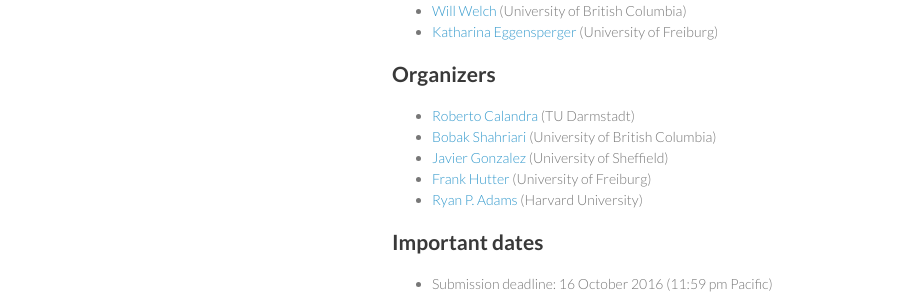
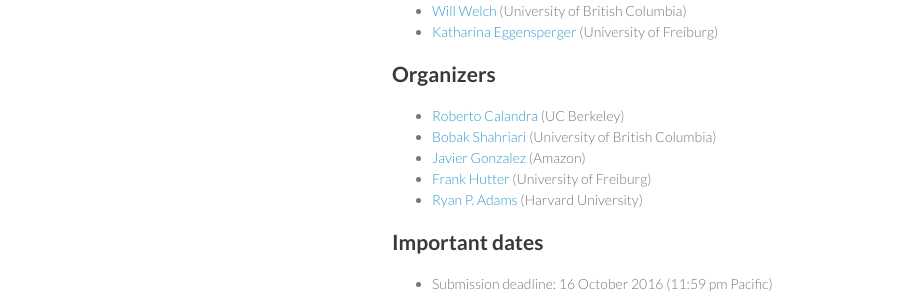
Before and after one commit to bayesopt/bayesopt.github.io, a Jekyll site: the page built from index.md, in a window 1280 px wide. Shown: the part 1191-1489 px from the top of the page, without its empty margins (178-1100 px from the left). Built offline with Jekyll 4.4.1, drawn with Linux system fonts in a browser that asks for light colours.

Commit message:
updated info

```diff
--- a/index.md
+++ b/index.md
@@ -31,9 +31,9 @@ A further goal of this workshop is to encourage collaboration between the divers
 
 ## Organizers
 
-- [Roberto Calandra](http://www.ausy.tu-darmstadt.de/Team/RobertoCalandra) (TU Darmstadt)
+- [Roberto Calandra](http://www.ausy.tu-darmstadt.de/Team/RobertoCalandra) (UC Berkeley)
 - [Bobak Shahriari](http://cs.ubc.ca/~bshahr/) (University of British Columbia)
-- [Javier Gonzalez](http://javiergonzalezh.github.io/) (University of Sheffield)
+- [Javier Gonzalez](http://javiergonzalezh.github.io/) (Amazon)
 - [Frank Hutter](http://www2.informatik.uni-freiburg.de/~hutter/) (University of Freiburg)
 - [Ryan P. Adams](http://www.seas.harvard.edu/directory/rpa) (Harvard University)
 
```
